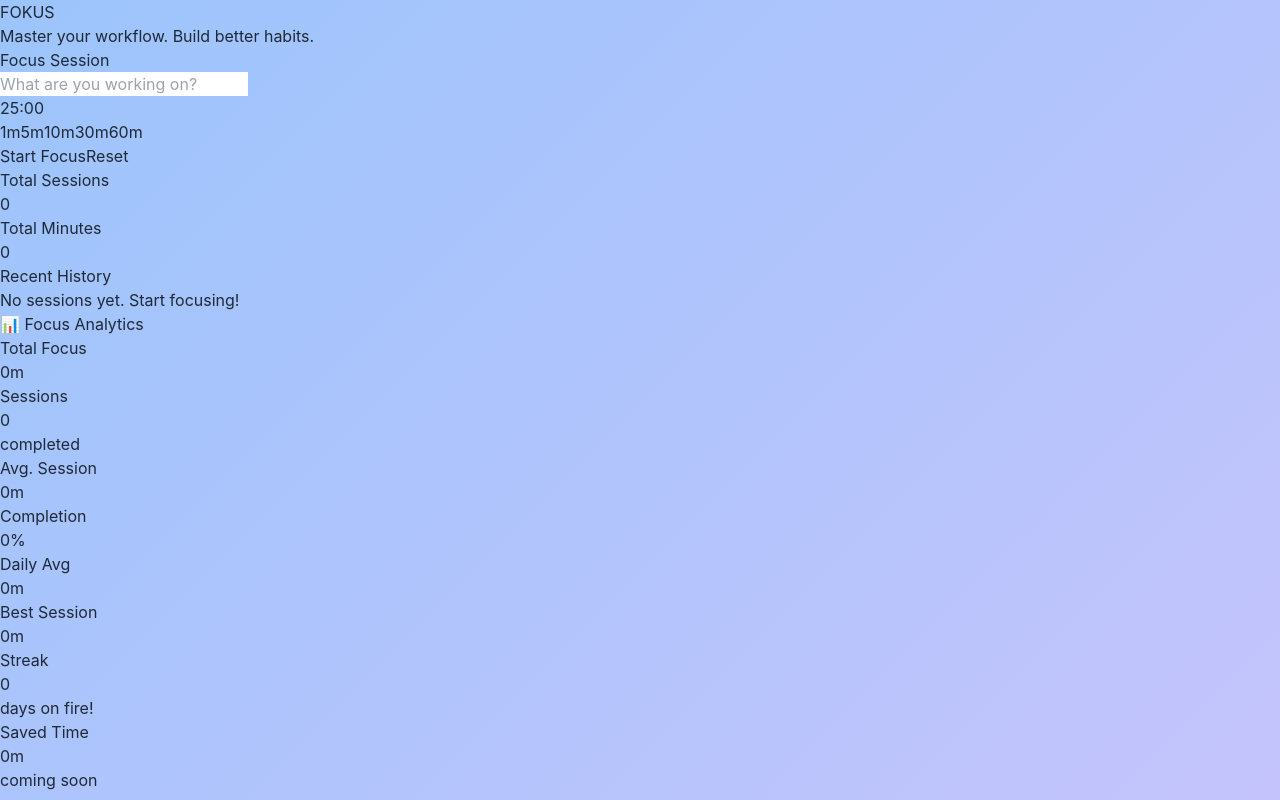
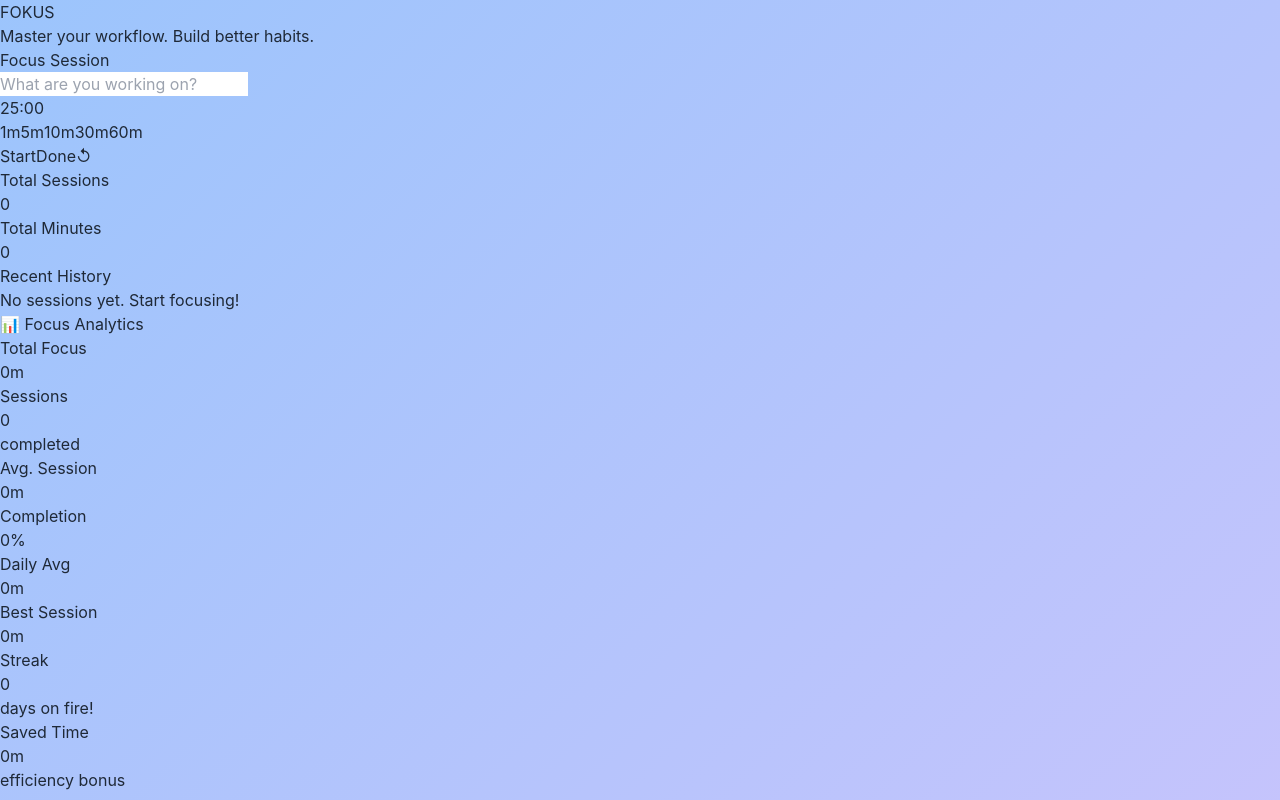
Before and after one commit to Preksha-shah01/Fokus, a React (Vite) app: page / in a window 1280 px wide. Built offline with nearby package versions, Linux system fonts and the light colour scheme.

Commit message:
Added a done button

```diff
--- a/src/AnalyticsDashboard.jsx
+++ b/src/AnalyticsDashboard.jsx
@@ -1,6 +1,6 @@
 import React, { useMemo } from 'react';
 
-// New Colorful Stat Card
+// Reusable Colorful Stat Card Component
 const StatCard = ({ title, value, subtitle, gradient }) => (
   <div className={`p-6 rounded-2xl shadow-lg text-white transform transition-transform hover:scale-105 ${gradient}`}>
     <h3 className="text-white/80 text-sm font-bold uppercase tracking-wider mb-2">{title}</h3>
@@ -11,19 +11,28 @@ const StatCard = ({ title, value, subtitle, gradient }) => (
 
 const AnalyticsDashboard = ({ history }) => {
   const stats = useMemo(() => {
-    const now = new Date();
     const totalSessions = history.length;
+
+    // Calculate total minutes actually worked
     const totalMinutes = history.reduce((acc, curr) => acc + curr.duration, 0);
+
+    // NEW: Calculate total saved time (handling cases where savedTime might be undefined)
+    const totalSaved = history.reduce((acc, curr) => acc + (curr.savedTime || 0), 0);
+
     const avgSession = totalSessions ? Math.round(totalMinutes / totalSessions) : 0;
+
+    // Calculate unique days for daily average
     const uniqueDays = new Set(history.map(s => new Date(s.date).toDateString()));
     const daysCount = uniqueDays.size || 1;
     const dailyAverage = Math.round(totalMinutes / daysCount);
+
+    // Find longest session
     const longestSession = history.reduce((max, curr) => (curr.duration > max ? curr.duration : max), 0);
 
+    // Simple streak logic
     let streak = 0;
     const uniqueDates = Array.from(uniqueDays).map(d => new Date(d).getTime()).sort((a,b) => b-a);
-    // Simple streak logic placeholder
-    if (uniqueDates.length > 0) streak = 1;
+    if (uniqueDates.length > 0) streak = 1; // Simplified streak for now
 
     const formatMin = (m) => `${m}m`;
 
@@ -35,6 +44,7 @@ const AnalyticsDashboard = ({ history }) => {
       dailyAverage: formatMin(dailyAverage),
       longestSession: formatMin(longestSession),
       streak,
+      totalSaved: formatMin(totalSaved), // Send the calculated saved time to UI
     };
   }, [history]);
 
@@ -83,11 +93,12 @@ const AnalyticsDashboard = ({ history }) => {
           subtitle="days on fire!"
           gradient="bg-gradient-to-br from-red-500 to-orange-600"
         />
+        {/* NEW: Updated Saved Time Card */}
         <StatCard
           title="Saved Time"
-          value="0m"
-          subtitle="coming soon"
-          gradient="bg-gradient-to-br from-gray-400 to-gray-500"
+          value={stats.totalSaved}
+          subtitle="efficiency bonus"
+          gradient="bg-gradient-to-br from-gray-500 to-slate-600"
         />
       </div>
     </div>
--- a/src/App.jsx
+++ b/src/App.jsx
@@ -1,7 +1,7 @@
 import React, { useState, useEffect } from 'react';
 import Timer from './Timer';
 import History from './History';
-import AnalyticsDashboard from './AnalyticsDashboard'; // Import the new component
+import AnalyticsDashboard from './AnalyticsDashboard';
 
 function App() {
   // Load history from LocalStorage
@@ -15,28 +15,31 @@ function App() {
     localStorage.setItem('focusHistory', JSON.stringify(history));
   }, [history]);
 
-  const addSession = (task, duration) => {
+  // Add session logic (updated for Saved Time feature)
+  const addSession = (task, duration, savedTime) => {
     const newSession = {
-      task: task || "Focus Session", // Default name if empty
+      task: task || "Focus Session",
       duration,
+      savedTime: savedTime || 0,
       date: new Date().toISOString()
     };
-    // Add to the beginning of the array
     setHistory([newSession, ...history]);
   };
 
   return (
     <div className="min-h-screen flex flex-col items-center p-8">
+      {/* The New Gradient Header */}
       <header className="mb-12 text-center relative z-10">
         <h1 className="text-6xl md:text-7xl font-black mb-4 tracking-tight">
-        <span className="bg-clip-text text-transparent bg-gradient-to-r from-violet-600 via-pink-500 to-orange-400 drop-shadow-sm">
-          FOKUS
-        </span>
+          <span className="bg-clip-text text-transparent bg-gradient-to-r from-violet-600 via-pink-500 to-orange-400 drop-shadow-sm">
+            FOKUS
+          </span>
         </h1>
         <p className="text-lg md:text-xl text-slate-600 font-medium max-w-2xl mx-auto leading-relaxed">
-          <span className="text-indigo-600 font-bold">Master your workflow. Build better habits.</span>
+          Master your workflow. <span className="text-indigo-600 font-bold">Build better habits.</span>
         </p>
       </header>
+
       {/* Main Content Grid */}
       <div className="w-full max-w-6xl flex flex-col md:flex-row gap-8 items-start">
 
--- a/src/Timer.jsx
+++ b/src/Timer.jsx
@@ -14,9 +14,10 @@ const Timer = ({ onSessionComplete }) => {
     } else if (timeLeft === 0 && isActive) {
       setIsActive(false);
       clearInterval(interval);
-      onSessionComplete(task, mode);
+      // Natural finish: 0 saved time
+      onSessionComplete(task, mode, 0);
       const audio = new Audio('https://actions.google.com/sounds/v1/alarms/beep_short.ogg');
-      audio.play().catch(e => console.log("Audio play failed:", e));
+      audio.play().catch(e => console.log("Audio failed:", e));
       alert("Focus Session Complete!");
     }
     return () => clearInterval(interval);
@@ -47,6 +48,28 @@ const Timer = ({ onSessionComplete }) => {
     }
   };
 
+  // --- NEW: LOGIC FOR SAVED TIME ---
+  const handleDone = () => {
+    if (!task.trim()) return;
+
+    setIsActive(false);
+
+    // Calculate stats
+    const timeSpentSeconds = (mode * 60) - timeLeft;
+    const timeSpentMinutes = Math.ceil(timeSpentSeconds / 60); // Round up partial minutes
+
+    const savedSeconds = timeLeft;
+    const savedMinutes = Math.floor(savedSeconds / 60); // Only count full saved minutes
+
+    // Send 3 things: Task Name, Actual Time Worked, Time Saved
+    onSessionComplete(task, timeSpentMinutes, savedMinutes);
+
+    // Reset for next time
+    setDuration(mode);
+    setTask('');
+    alert(`Great job! You saved ${savedMinutes} minutes!`);
+  };
+
   return (
     <div className="bg-white/90 backdrop-blur-xl p-8 rounded-3xl shadow-[0_20px_50px_rgba(8,_112,_184,_0.7)] w-full max-w-md text-center border border-white/50 mb-8 transform transition-all hover:scale-[1.01]">
       <h2 className="text-3xl font-extrabold text-transparent bg-clip-text bg-gradient-to-r from-purple-600 to-pink-600 mb-6">Focus Session</h2>
@@ -73,7 +96,6 @@ const Timer = ({ onSessionComplete }) => {
         )}
       </div>
 
-      {/* The Colorful Clock */}
       <div className="text-8xl font-black mb-8 tracking-tighter text-transparent bg-clip-text bg-gradient-to-br from-indigo-500 via-purple-500 to-pink-500 drop-shadow-sm">
         {formatTime(timeLeft)}
       </div>
@@ -94,23 +116,31 @@ const Timer = ({ onSessionComplete }) => {
         ))}
       </div>
 
-      <div className="flex gap-4 justify-center">
+      <div className="flex gap-3 justify-center">
         <button
           onClick={handleStart}
-          className={`w-36 py-4 rounded-full font-bold text-white shadow-xl transition-transform hover:scale-105 active:scale-95 text-lg ${
+          className={`w-32 py-4 rounded-full font-bold text-white shadow-xl transition-transform hover:scale-105 active:scale-95 text-lg ${
             isActive
             ? 'bg-gradient-to-r from-rose-400 to-orange-400'
             : 'bg-gradient-to-r from-indigo-500 via-purple-500 to-pink-500'
           }`}
         >
-          {isActive ? 'Pause' : 'Start Focus'}
+          {isActive ? 'Pause' : 'Start'}
+        </button>
+
+        {/* NEW: FINISH EARLY BUTTON */}
+        <button
+          onClick={handleDone}
+          className="w-32 py-4 rounded-full font-bold text-white shadow-xl transition-transform hover:scale-105 active:scale-95 text-lg bg-gradient-to-r from-emerald-400 to-teal-500"
+        >
+          Done
         </button>
 
         <button
           onClick={() => setDuration(mode)}
-          className="w-36 py-4 rounded-full font-bold bg-white text-gray-500 border border-gray-100 shadow-lg hover:bg-gray-50 hover:text-gray-700 transition-colors text-lg"
+          className="w-20 py-4 rounded-full font-bold bg-white text-gray-500 border border-gray-100 shadow-lg hover:bg-gray-50 transition-colors text-lg"
         >
-          Reset
+          ↺
         </button>
       </div>
     </div>
```
